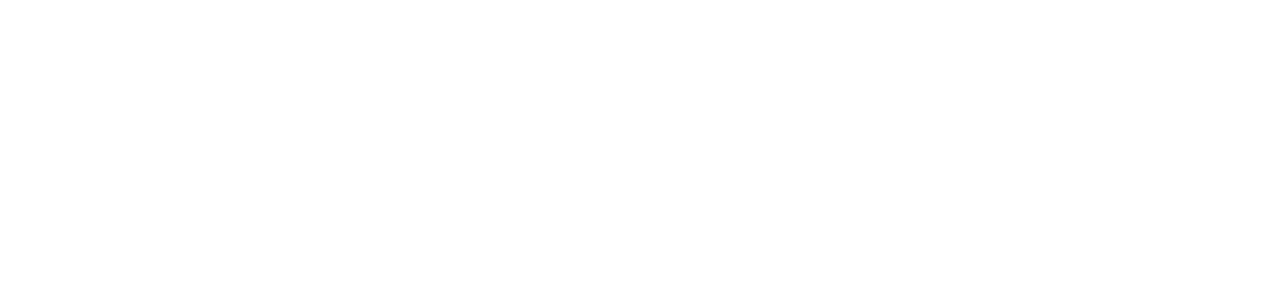
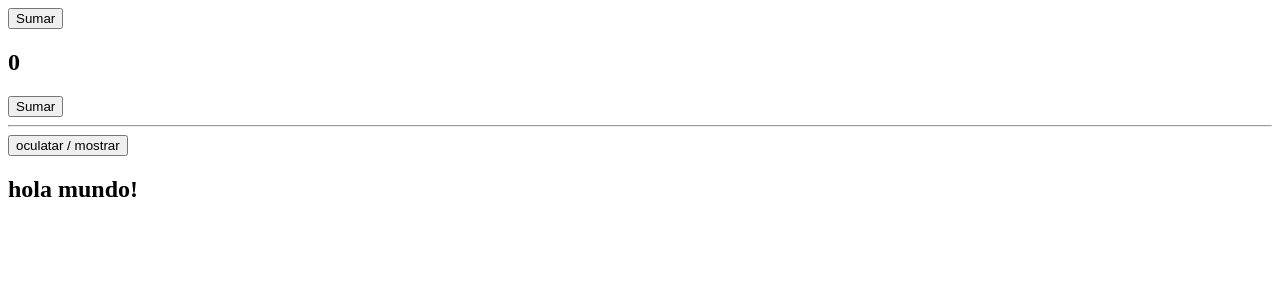
Before and after one commit to sebastianamor/react--practice-, a React (Create React App) app in the folder my-app/: page / in a window 1280 px wide. Shown: the top 300 px of the page. Built offline with nearby package versions, Linux system fonts and the light colour scheme.

Commit message:
ass text

```diff
--- a/my-app/src/App.jsx
+++ b/my-app/src/App.jsx
@@ -1,9 +1,11 @@
-
+import Conter from "./components/Usuario/Conter";
+import Text from "./components/Usuario/Text";
 function App() {
 
   return (
     <div>
-
+      <Conter/>
+      <Text/>
 
     </div>
   );
--- a/my-app/src/components/Usuario/Conter.jsx
+++ b/my-app/src/components/Usuario/Conter.jsx
@@ -1,15 +1,26 @@
-import React from 'react'
+import React, { useState } from 'react'
 
 const Conter = () => {
 
-    let number = 0 ;
+   const [number , setNumber ] = useState(0);
 
+const sumar = () => {
+  setNumber(number + 1);
+}
+
+const restar = () => {
+  setNumber(number - 1);
+}
 
 
   return (
     <div>
+      <button onClick={restar}  >Sumar</button>
       <h2> {number} </h2>
+      <button onClick={sumar}  >Sumar</button>
+      <hr />
     </div>
+
   )
 }
 export default Conter;
--- /dev/null
+++ b/my-app/src/components/Usuario/Text.jsx
@@ -0,0 +1,24 @@
+import { useState } from "react";
+
+ const Text = () => {
+
+    const[show, setShow] = useState(true);
+
+     function handleShow() {
+
+            setShow(!show);
+
+     }
+
+
+
+    return (
+      <div>
+        <button  onClick={handleShow}  >oculatar / mostrar</button>
+        {show === true && <h2>hola mundo!  </h2>   }
+      </div>
+    );
+  }
+
+
+export default Text
```
